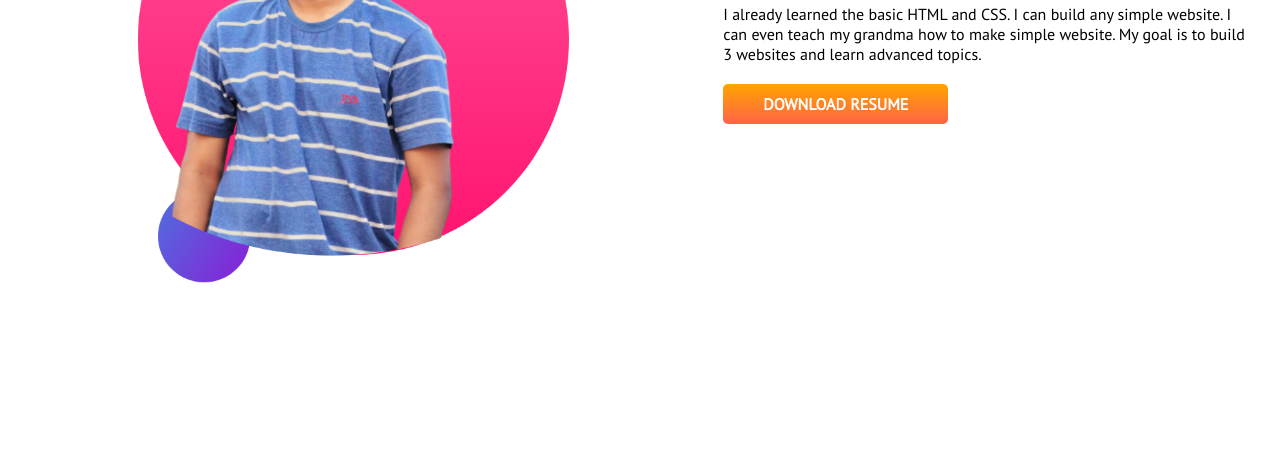
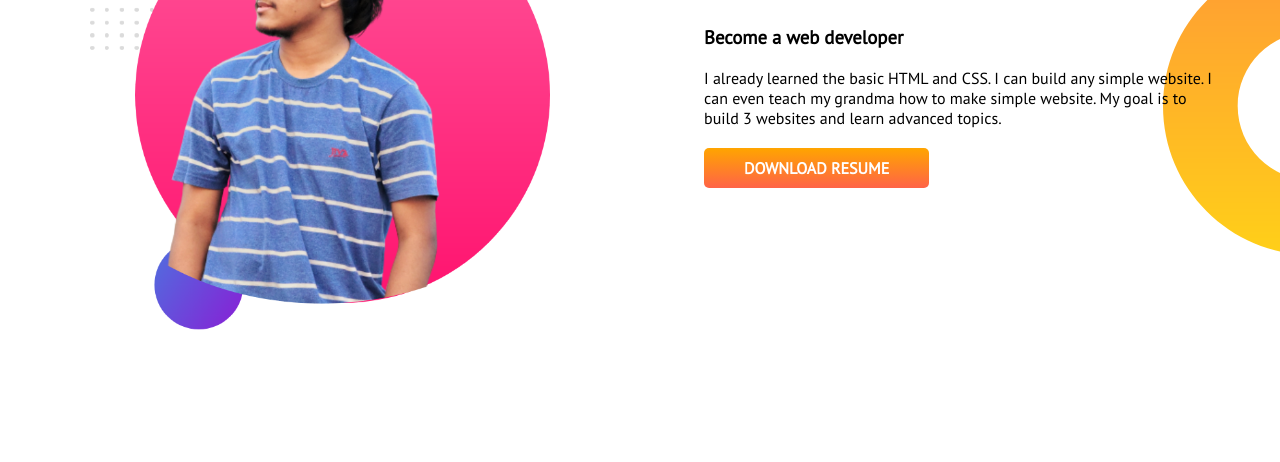
Before and after one commit to ankan-782/developer-portfolio, a plain HTML site: page index.html in a window 1280 px wide. Shown: the part 774-1236 px from the top of the page. Before the commit the page ends 1061 px from the top, so only its background shows below. Drawn offline with Linux system fonts and the light colour scheme.

Commit message:
dream done

```diff
--- a/style.css
+++ b/style.css
@@ -5,6 +5,7 @@ body {
 }
 section {
     display: flex;
+    margin-bottom: 10%;
 }
 .top-banner {
     background-image: url(images/top-banner.png);
@@ -27,14 +28,16 @@ h1 {
     margin-left: 10%;
 }
 .dream-big {
-    margin-top: 5%;
+    background-image: url(images/dream-bg.png);
+    background-repeat: no-repeat;
+    background-position: right;
 }
 .dream-left-sidepart {
     margin-left: 5%;
 }
 .dream-right-sidepart {
     margin-left: 10%;
-    margin-right: 2%;
+    padding-right: 5%;
 }
 .half-width img {
     width: 90%;
```
